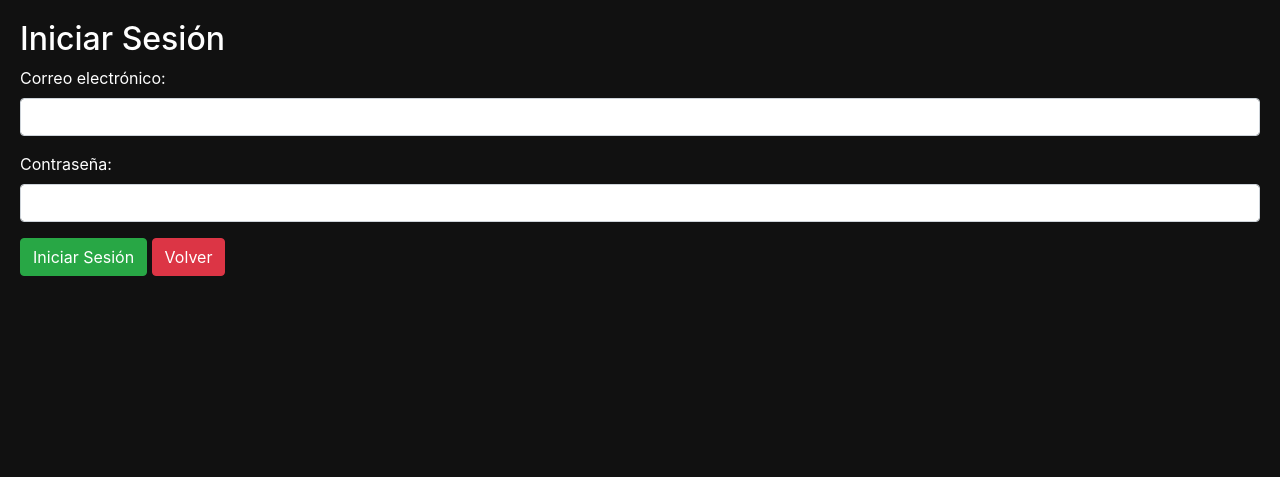
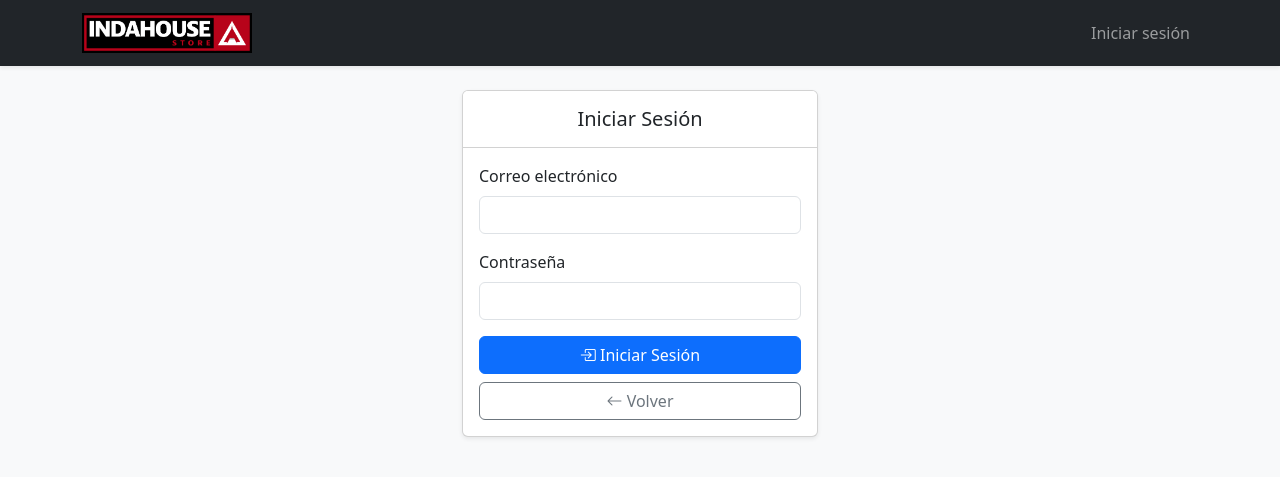
Before and after one commit to RixarshXD/InventarioInDaHouse, a Django app: page /usuarios/login/ in a window 1280 px wide. Shown: the top 477 px of the page. Run offline with Django 3.2, Linux system fonts and the light colour scheme; some libraries are stand-ins or nearby versions.

Commit message:
diseño cambiado
cambio de diseño

```diff
--- a/InventarioInDaHouse/UsuariosApp/views.py
+++ b/InventarioInDaHouse/UsuariosApp/views.py
@@ -51,10 +51,6 @@ def listado_usuarios(request):
             return redirect(loginUsuario)
 
         usuarios = Usuario.objects.all()
-        # Asegurarnos que cada usuario tenga su contraseña
-        for usuario in usuarios:
-            if not hasattr(usuario, 'real_password'):
-                usuario.real_password = "********"  # contraseña por defecto si no está guardada
 
         try:
             usuario_actual = Usuario.objects.get(email=request.user.email)
--- a/InventarioInDaHouse/templates/UsuariosApp/Login.html
+++ b/InventarioInDaHouse/templates/UsuariosApp/Login.html
@@ -1,30 +1,42 @@
+{% extends "index.html" %}
 {% load static %}
-<!DOCTYPE html>
-<html lang="es">
 
-<head>
-    <meta charset="UTF-8">
-    <meta name="viewport" content="width=device-width, initial-scale=1.0">
-    <title>Iniciar Sesión</title>
-    <link rel="stylesheet" href="https://stackpath.bootstrapcdn.com/bootstrap/4.5.2/css/bootstrap.min.css" />
-    <link rel="stylesheet" href="{% static 'style.css' %}" />
-</head>
+{% block content %}
+<div class="row justify-content-center">
+    <div class="col-md-6 col-lg-4">
+        <div class="card shadow-sm">
+            <div class="card-header bg-white py-3">
+                <h5 class="mb-0 text-center">Iniciar Sesión</h5>
+            </div>
+            <div class="card-body">
+                {% if messages %}
+                {% for message in messages %}
+                <div class="alert alert-{{ message.tags }} alert-dismissible fade show">
+                    {{ message }}
+                    <button type="button" class="btn-close" data-bs-dismiss="alert"></button>
+                </div>
+                {% endfor %}
+                {% endif %}
 
-<body class="fondo">
-    <h2>Iniciar Sesión</h2>
-    <form method="POST">
-        {% csrf_token %}
-        {{ form.as_p }}
-        <button type="submit" class="btn btn-success">Iniciar Sesión</button>
-        <a href="/" class="btn btn-danger">Volver</a>
-    </form>
-    {% if messages %}
-    {% for message in messages %}
-    <div class="alert {% if message.tags %}alert-{{ message.tags }}{% endif %}">
-        {{ message }}
+                <form method="POST">
+                    {% csrf_token %}
+                    {% for field in form %}
+                    <div class="mb-3">
+                        <label for="{{ field.id_for_label }}" class="form-label">{{ field.label }}</label>
+                        {{ field }}
+                    </div>
+                    {% endfor %}
+                    <div class="d-grid gap-2">
+                        <button type="submit" class="btn btn-primary">
+                            <i class="bi bi-box-arrow-in-right"></i> Iniciar Sesión
+                        </button>
+                        <a href="/" class="btn btn-outline-secondary">
+                            <i class="bi bi-arrow-left"></i> Volver
+                        </a>
+                    </div>
+                </form>
+            </div>
+        </div>
     </div>
-    {% endfor %}
-    {% endif %}
-</body>
-
-</html>
+</div>
+{% endblock %}
--- a/InventarioInDaHouse/templates/index.html
+++ b/InventarioInDaHouse/templates/index.html
@@ -6,32 +6,63 @@
   <meta charset="UTF-8" />
   <meta name="viewport" content="width=device-width, initial-scale=1.0" />
 
-  <title>{% block title %}Document{% endblock %}</title>
-  <link rel="stylesheet" href="https://stackpath.bootstrapcdn.com/bootstrap/4.5.2/css/bootstrap.min.css" />
+  <title>{% block title %}InDaHouse{% endblock %}</title>
+  <!-- Bootstrap 5 CSS -->
+  <link href="https://cdn.jsdelivr.net/npm/bootstrap@5.3.0/dist/css/bootstrap.min.css" rel="stylesheet">
+  <link rel="stylesheet" href="https://cdn.jsdelivr.net/npm/bootstrap-icons@1.10.5/font/bootstrap-icons.css">
   <link rel="stylesheet" href="{% static 'style.css' %}" />
 </head>
 
-<body class="fondo">
-  <img src="{% static 'indahouse-logo.png' %}" alt="logo" class="img-fluid d-block mx-auto" />
-  <nav class="navbar navbar-expand navbar-dark">
-
-    <div class="nav navbar-nav mx-auto">
-
-      {% if user.is_authenticated %}
-      <a class="nav-item nav-link active" href="/productos">Listado de productos</a>
-      <a class="nav-item nav-link active" href="/usuarios">Listado Trabajador</a>
-      {% endif %}
-
-      {% if user.is_authenticated %}
-      <span class="nav-item nav-link">Hola, {{ user.username }}</span>
-      <a class="nav-item nav-link" href="{% url 'logout' %}">Cerrar sesión</a>
-      {% else %}
-      <a class="nav-item nav-link" href="{% url 'login' %}">Iniciar sesión</a>
-      {% endif %}
+<body class="bg-light">
+  <nav class="navbar navbar-expand-lg navbar-dark bg-dark shadow-sm">
+    <div class="container">
+      <a class="navbar-brand" href="/">
+        <img src="{% static 'indahouse-logo.png' %}" alt="logo" height="40">
+      </a>
+      <button class="navbar-toggler" type="button" data-bs-toggle="collapse" data-bs-target="#navbarNav">
+        <span class="navbar-toggler-icon"></span>
+      </button>
+      <div class="collapse navbar-collapse" id="navbarNav">
+        <ul class="navbar-nav me-auto">
+          {% if user.is_authenticated %}
+          <li class="nav-item dropdown">
+            <a class="nav-link dropdown-toggle" href="#" role="button" data-bs-toggle="dropdown">
+              <i class="bi bi-box-seam"></i> Productos
+            </a>
+            <ul class="dropdown-menu">
+              <li><a class="dropdown-item" href="{% url 'listado_productos' %}">
+                  <i class="bi bi-list-ul"></i> Listado
+                </a></li>
+              <li><a class="dropdown-item" href="{% url 'registrar_producto' %}">
+                  <i class="bi bi-plus-circle"></i> Nuevo Producto
+                </a></li>
+            </ul>
+          </li>
+          <li class="nav-item">
+            <a class="nav-link {% if request.path == '/usuarios' %}active{% endif %}" href="/usuarios">
+              <i class="bi bi-people"></i> Trabajadores
+            </a>
+          </li>
+          {% endif %}
+        </ul>
+        <div class="navbar-nav">
+          {% if user.is_authenticated %}
+          <span class="nav-item nav-link text-light">{{ user.username }}</span>
+          <a class="nav-link btn btn-outline-light ms-2" href="{% url 'logout' %}">Cerrar sesión</a>
+          {% else %}
+          <a class="nav-link btn btn-primary" href="{% url 'login' %}">Iniciar sesión</a>
+          {% endif %}
+        </div>
+      </div>
     </div>
   </nav>
 
-  <div class="container">{% block content %} {% endblock %}</div>
+  <div class="container py-4">
+    {% block content %}{% endblock %}
+  </div>
+
+  <!-- Bootstrap 5 JS Bundle -->
+  <script src="https://cdn.jsdelivr.net/npm/bootstrap@5.3.0/dist/js/bootstrap.bundle.min.js"></script>
 </body>
 
 </html>
```
Also changed, not shown: InventarioInDaHouse/static/js/script.js (added, +24 -0 lines), InventarioInDaHouse/templates/ProductosApp/DetallesProducto.html (+11 -2 lines), InventarioInDaHouse/templates/ProductosApp/ListadoProductos.html (+39 -13 lines), InventarioInDaHouse/templates/UsuariosApp/ListadoUsuarios.html (+47 -64 lines), InventarioInDaHouse/templates/UsuariosApp/RegistrarUsuario.html (+36 -13 lines).
